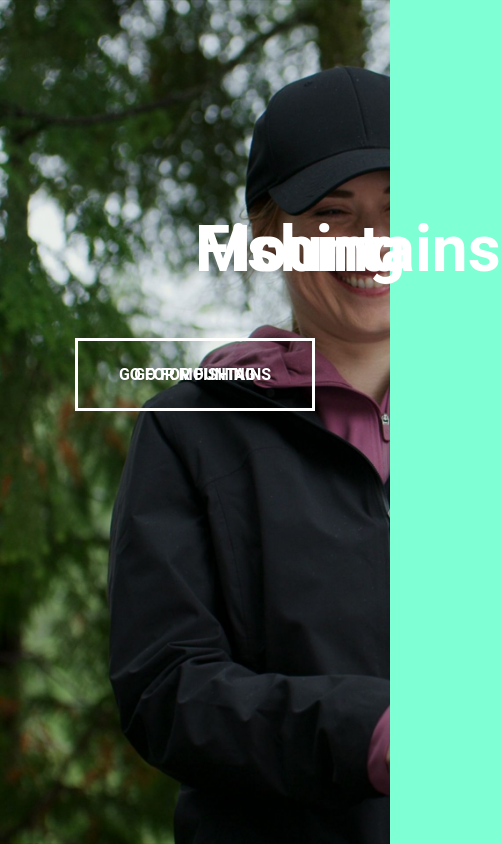
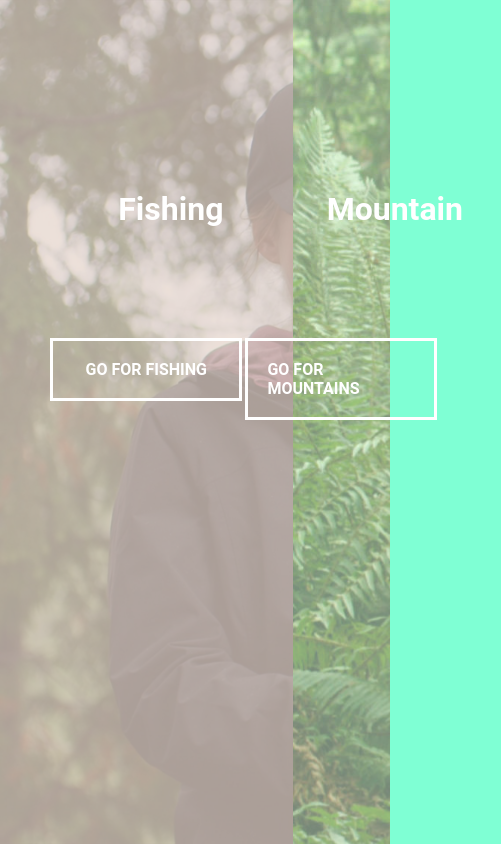
Before and after one commit to ms606/JsLrn, a plain HTML site: page SPILITING-LANDING-PAGE/index.html in a window 390 px wide. Shown: the top 844 px of the page, 501 px wide, since content can reach past the window. Drawn offline with Linux system fonts and the light colour scheme.

Commit message:
Add files via upload

```diff
--- a/SPILITING-LANDING-PAGE/index.html
+++ b/SPILITING-LANDING-PAGE/index.html
@@ -10,14 +10,18 @@
 <body>
     <div class='container'>
         <div class='split left'>
-         <h1>Fishing</h1>
+         <h1> &nbsp Fishing &nbsp </h1>
          <a href='#' class="btn">Go for Fishing</a>
         </div>
 
         <div class='split right'>
-         <h1>Mountains</h1>
+         <h1>Mountain</h1>
          <a href='#' class="btn">Go for Mountains</a>
         </div>
+
+        <!-- <div class="split third">
+
+        </div> -->
     </div>
 
     <script src='script.js'></script>
--- a/SPILITING-LANDING-PAGE/script.js
+++ b/SPILITING-LANDING-PAGE/script.js
@@ -1,6 +1,25 @@
-const splitLeft = document.querySelector('.left')
+const container  = document.querySelector('.container')
+const splitLeft  = document.querySelector('.left')
+const splitRight = document.querySelector('.right')
+
 
 splitLeft.addEventListener('mouseenter', () => {
-    splitLeft.classList.add('hover-left')
-    console.log('splitLeft', splitLeft)
- })
+    container.classList.add('hover-left')
+    console.log('container', container)
+})
+
+splitLeft.addEventListener('mouseleave', () => {
+    container.classList.remove('hover-left')
+    console.log('container', container)
+})
+
+
+splitRight.addEventListener('mouseenter', () => {
+    container.classList.add('hover-right')
+    console.log('container', container)
+})
+
+splitRight.addEventListener('mouseleave', () => {
+    container.classList.remove('hover-right')
+    console.log('container', container)
+})
--- a/SPILITING-LANDING-PAGE/style.css
+++ b/SPILITING-LANDING-PAGE/style.css
@@ -1,5 +1,13 @@
 * {
     box-sizing: border-box;
+}
+
+:root {
+    --left-bg-color: rgba(238, 220, 211, 0.72);
+    --right-bg-color: rgba(210, 239, 212, 0.57);
+    --hover-width: 75%;
+    --other-width: 25%;
+    --speed: 900ms
 }
 
 body {
@@ -14,7 +22,7 @@ h1 {
     font-size: 4rem;
     color: #fff;
     position: absolute;
-    left: 50%;
+    left: 35%;
     top: 20%;
     transform: translateX(-50);
     white-space: nowrap;
@@ -43,24 +51,70 @@ h1 {
     height: 100%;
     width: 100%;
     background: #333;
-
 }
 
 .split {
-    height: 100vh;
-    width:  100%;
+    position: absolute;
+    width: 50%;
+    height: 100%;
     object-fit: fill;
 }
 
-
 .split.left {
+    left: 0;
     background: url('left.jpg');
     background-repeat: no-repeat;
     background-size: cover;
 }
 
+.split.left::before {
+    content: '';
+    position: absolute;
+    width: 100%;
+    height: 100%;
+    background-color: var(--left-bg-color);
+}
+
 .split.right {
+    right: 0;
     background: url('right.jpg');
     background-repeat: no-repeat;
     background-size: cover;
 }
+
+.split.right::before {
+    content: '';
+    position: absolute;
+    width: 100%;
+    height: 100%;
+    background-color: var(--right-bg-color);
+}
+
+.split.right,
+.split.left {
+    transition: all var(--speed) ease-in-out;
+}
+
+.hover-left .left {
+    width: var(--hover-width);
+}
+
+.hover-left .right {
+    width: var(--other-width);
+}
+
+.hover-right .right {
+    width: var(--hover-width);
+}
+
+@media screen and (max-width: 800px) {
+    h1 {
+        font-size: 2rem;
+    }
+
+    .btn {
+        width: 12rem;
+        padding: 1.2rem;
+    }
+
+}
```
Also changed, not shown: SPILITING-LANDING-PAGE/third.jpg (added).
